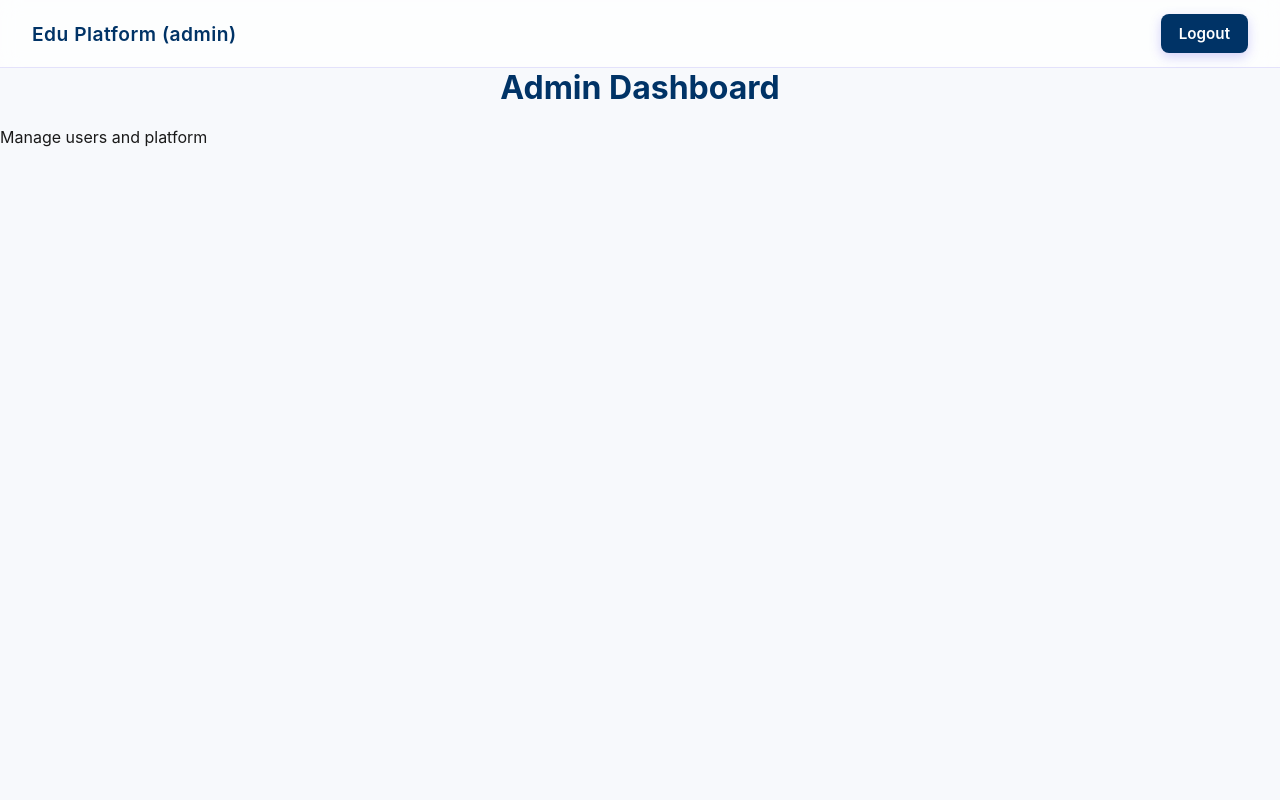
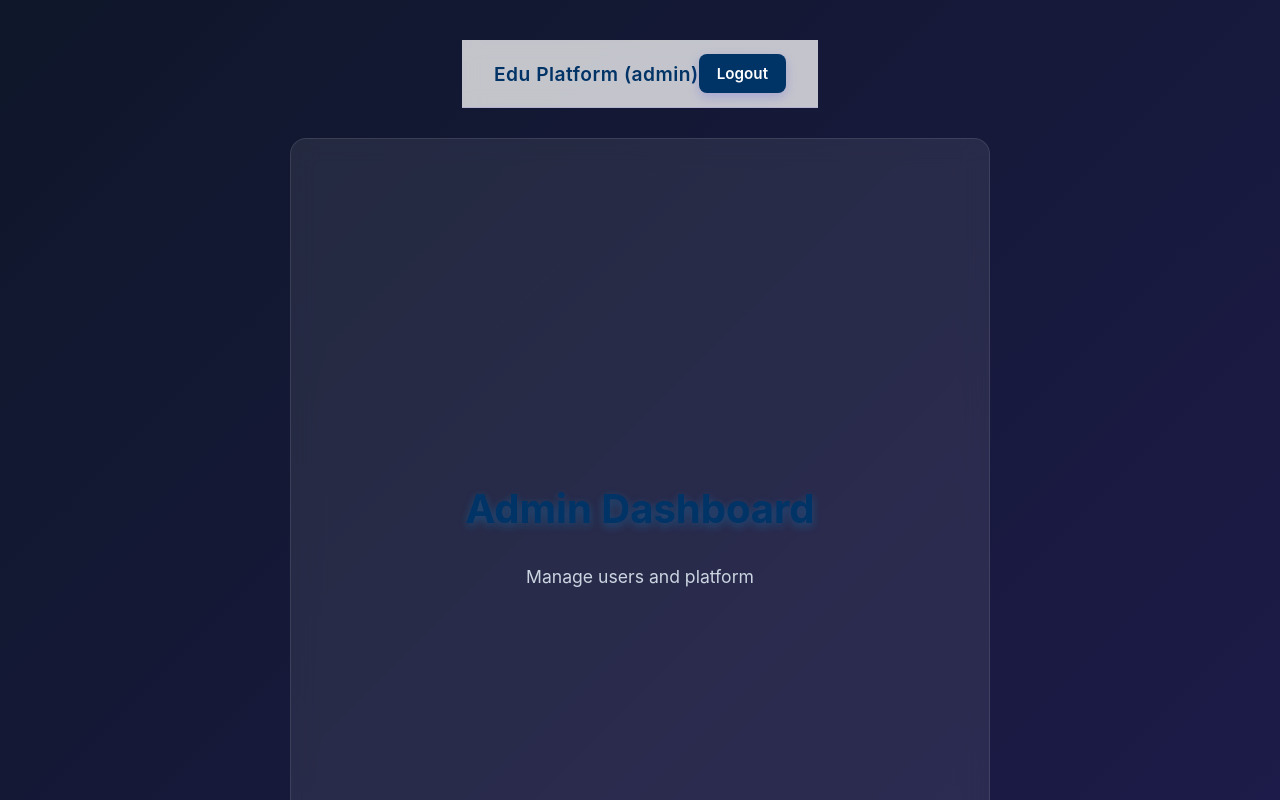
Before and after one commit to WafryAhamed/FYP, a React (Vite) app in the folder auth-frontend/: page /dashboard/admin in a window 1280 px wide. Shown: the top 800 px of the page. Built offline with nearby package versions, Linux system fonts and the light colour scheme; sample sign-in values are in the browser's storage.

Commit message:
fix theme

```diff
--- a/auth-frontend/src/pages/Dashboard/AdminDashboard.css
+++ b/auth-frontend/src/pages/Dashboard/AdminDashboard.css
@@ -1,15 +1,86 @@
-.dashboard {
-  padding: 40px;
-  text-align: center;
-  background-color: var(--bg-light);
+:root {
+  --primary-dark: #4f46e5;
+  --primary-hover: #4338ca;
+  --accent: #0ea5ff;
+  --bg-gradient: linear-gradient(135deg, #0f172a 0%, #1e1b4b 100%);
+  --card-bg: rgba(255, 255, 255, 0.08);
+  --text-light: #f9fafb;
+  --text-muted: #cbd5e1;
+  --shadow: 0 4px 20px rgba(0, 0, 0, 0.3);
 }
 
-.dashboard h1 {
-  color: var(--primary-dark);
-  margin-bottom: 15px;
+/* ====== Dashboard Container ====== */
+div {
+  min-height: 100vh;
+  background: var(--bg-gradient);
+  color: var(--text-light);
+  display: flex;
+  flex-direction: column;
+  align-items: center;
+  justify-content: center;
+  padding: 40px 20px;
+  text-align: center;
+  animation: fadeIn 1s ease forwards;
 }
 
-.dashboard p {
-  color: var(--text-light);
+/* ====== Headings ====== */
+h1 {
+  font-size: 2.5rem;
+  font-weight: 700;
+  color: var(--accent);
+  margin-bottom: 16px;
+  text-shadow: 0 3px 10px rgba(14, 165, 255, 0.3);
+}
+
+p {
   font-size: 1.1rem;
+  color: var(--text-muted);
+  max-width: 600px;
+  line-height: 1.6;
 }
+
+/* ====== Optional Glass Card Wrapper ====== */
+.admin-card {
+  background: var(--card-bg);
+  backdrop-filter: blur(12px);
+  -webkit-backdrop-filter: blur(12px);
+  border: 1px solid rgba(255, 255, 255, 0.1);
+  border-radius: 16px;
+  padding: 30px 40px;
+  box-shadow: var(--shadow);
+  margin-top: 30px;
+  width: 90%;
+  max-width: 700px;
+  transition: transform 0.3s ease;
+}
+
+.admin-card:hover {
+  transform: translateY(-5px);
+}
+
+/* ====== Animation ====== */
+@keyframes fadeIn {
+  from {
+    opacity: 0;
+    transform: translateY(20px);
+  }
+  to {
+    opacity: 1;
+    transform: translateY(0);
+  }
+}
+
+/* ====== Responsive ====== */
+@media (max-width: 480px) {
+  h1 {
+    font-size: 2rem;
+  }
+
+  p {
+    font-size: 1rem;
+  }
+
+  .admin-card {
+    padding: 20px;
+  }
+}
--- a/auth-frontend/src/pages/Dashboard/AdminDashboard.jsx
+++ b/auth-frontend/src/pages/Dashboard/AdminDashboard.jsx
@@ -1,5 +1,10 @@
 // AdminDashboard.jsx
 
 import './AdminDashboard.css';
-const AdminDashboard = () => <div><h1>Admin Dashboard</h1><p>Manage users and platform</p></div>;
+const AdminDashboard = () =>
+<div className="admin-card">
+  <h1>Admin Dashboard</h1>
+  <p>Manage users and platform</p>
+</div>
+
 export default AdminDashboard;
```
